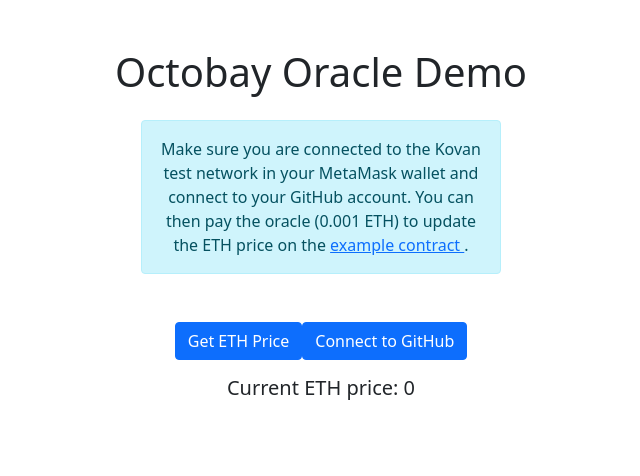
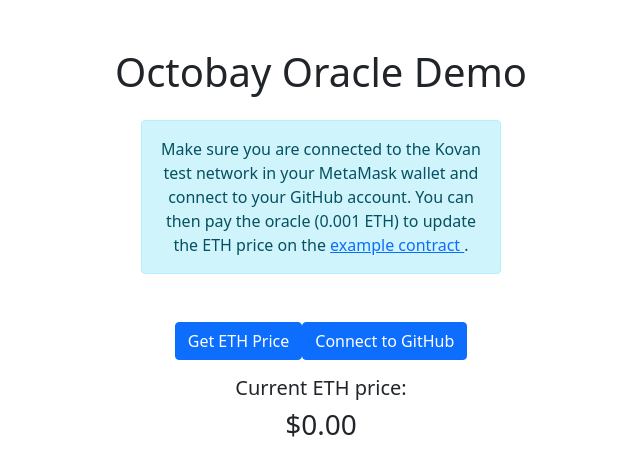
Before and after one commit to OctobayArchive/oracle, a Nuxt app: page / in a window 1280 px wide. Shown: the top 476 px of the page, without its empty margins (319-959 px from the left). Built offline with nearby package versions, Linux system fonts and the light colour scheme.

Commit message:
formatted eth price output

```diff
--- a/pages/index.vue
+++ b/pages/index.vue
@@ -24,7 +24,8 @@
     >
       Connect to GitHub
     </a>
-    <h5 class="mt-3">Current ETH price: {{ ethPrice }}</h5>
+    <h5 class="mt-3">Current ETH price:</h5>
+    <h3>${{ (Number(ethPrice) / 100000000).toFixed(2) }}</h3>
     <div v-if="updated" class="text-success">Updated!</div>
   </div>
 </template>
```
